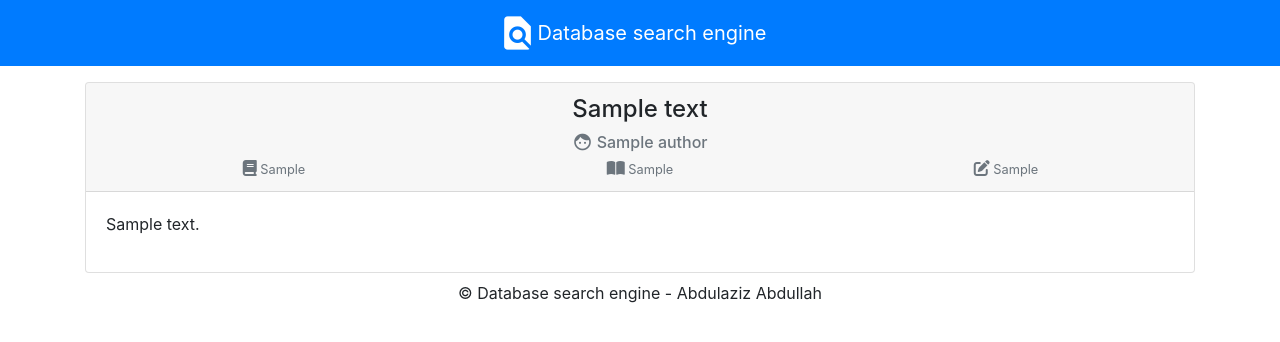
After one commit to lisan1-net/student_blogs, a Django app: page /text/1/ in a window 1280 px wide. The commit adds this page. Shown: the top 342 px of the page. Run offline with Django 5.2, Linux system fonts and the light colour scheme; tables that the repository leaves empty hold one stand-in row (values such as "Sample post"); some libraries are stand-ins or nearby versions.

Commit message:
Added the text page and linked the highlighted search result to the page.

```diff
--- a/database_search_engine/urls.py
+++ b/database_search_engine/urls.py
@@ -16,10 +16,8 @@ Including another URLconf
 """
 from django.contrib import admin
 from django.urls import path, include
-from django.conf import settings
-from django.conf.urls.static import static
 
 urlpatterns = [
     path('admin/', admin.site.urls),
     path('', include('main.urls')),
-] + static(settings.STATIC_URL, document_root=settings.STATIC_ROOT)
+]
--- a/main/templates/main/base.html
+++ b/main/templates/main/base.html
@@ -26,14 +26,17 @@
     <style>
         .material-icons {
             vertical-align: bottom;
-            font-size: medium;
+            font-size: 1.25em;
+        }
+        .fa-solid {
+            font-size: 1.25em;
         }
     </style>
 
     {% translate 'Database search engine' as  app_name%}
     {% translate 'Abdulaziz Abdullah' as owner_name %}
 
-    <title>{% block title %}{{ app_name }}{% endblock %}</title>
+    <title>{% block title %}{{ app_name }}{% endblock %}{% block extra_title %}{% endblock %}</title>
 </head>
 <body>
     <header>
--- /dev/null
+++ b/main/templates/main/text.html
@@ -0,0 +1,34 @@
+{% extends 'main/base.html' %}
+{% load search %}
+{% block extra_title %} - {{ text.title }}{% endblock %}
+{% block content %}
+    <div class="card mt-3">
+        <div class="card-header text-center">
+            <h4>{{ text.title }}</h4>
+            <h6 class="text-muted">{{ text.author|author_icon }} {{ text.author }}</h6>
+            {% if text.source %}
+                <small class="text-muted row">
+                    <span class="col">
+                        <i class="fa-solid fa-book"></i>
+                        {{ text.source }}
+                    </span>
+                    {% if text.part %}
+                        <span class="col">
+                            <i class="fa-solid fa-book-open"></i>
+                            {{ text.part }}
+                        </span>
+                    {% endif %}
+                    {% if text.editor %}
+                        <span class="col">
+                            <i class="fa-solid fa-pen-to-square"></i>
+                            {{ text.editor }}
+                        </span>
+                    {% endif %}
+                </small>
+            {% endif %}
+        </div>
+        <div class="card-body">
+            <div class="card-text">{{ text.content|paragraphs_wrap }}</div>
+        </div>
+    </div>
+{% endblock %}
--- a/main/templatetags/search.py
+++ b/main/templatetags/search.py
@@ -1,8 +1,24 @@
 from django import template
 from django.template.defaultfilters import mark_safe
 from django.core.paginator import Paginator
+from django.urls import reverse
 
 register = template.Library()
+
+
+@register.filter
+def author_icon(author):
+    icon_name = ''
+    if author.sex == 'M':
+        icon_name = 'face'
+    elif author.sex == 'F':
+        icon_name = 'face_3'
+    return mark_safe(f'<span class="material-icons">{icon_name}</span>')
+
+
+@register.filter
+def paragraphs_wrap(content):
+    return mark_safe('<p>' + content.replace('\n', '</p><p>') + '</p>')
 
 
 @register.filter
@@ -13,7 +29,7 @@ def url_with_page(request, page):
 
 
 @register.simple_tag
-def highlight_range(text: str, start: int, end: int, surrounding_words=5):
+def highlight_range(text: str, start: int, end: int, pk:int, surrounding_words=5):
     text_before = text[:start]
     highlighted_text = text[start:end]
     text_after = text[end:]
@@ -21,8 +37,10 @@ def highlight_range(text: str, start: int, end: int, surrounding_words=5):
     words_after = text_after.split(' ')
     prefix = Paginator.ELLIPSIS if len(words_before) > surrounding_words else ''
     suffix = Paginator.ELLIPSIS if len(words_after) > surrounding_words else ''
+    href = reverse('text', args=[pk])
+    onclick = f"window.open('{href}', 'newwindow', 'width=600,height=400'); return false;"
     return mark_safe(
         prefix + " ".join(words_before[-surrounding_words:]) +
-        f'<mark class="p-0 bg-warning">{highlighted_text}</mark>' +
+        f'<a class="text-warning text-decoration-none" href="{href}" onclick="{onclick}">{highlighted_text}</a>' +
         " ".join(words_after[:surrounding_words]) + suffix
     )
--- a/main/urls.py
+++ b/main/urls.py
@@ -3,5 +3,6 @@ from django.urls import path
 from main import views
 
 urlpatterns = [
+    path('text/<int:pk>/', views.text, name='text'),
     path('', views.home, name='home')
 ]
--- a/main/views.py
+++ b/main/views.py
@@ -1,11 +1,10 @@
-from typing import Iterable
-
-from django.shortcuts import render
+from django.shortcuts import render, get_object_or_404
 from django.db.models import Q
 from django.core.paginator import Paginator
 
 from main.forms import SearchForm
 from main.models import *
+from main.utils import find_search_results
 
 
 def home(request):
@@ -67,40 +66,6 @@ def home(request):
     )
 
 
-def find_search_query_position(text: str, query: str, start_index=0) -> tuple[int, int]:
-    text = text.lower()
-    query = query.lower()
-    start = text.find(query, start_index)
-    if start == -1:
-        return -1, -1
-    end = start + len(query)
-    return start, end
-
-
-def find_all_search_query_positions(text: str, query: str) -> list[tuple[int, int]]:
-    positions = []
-    start = 0
-    while start != -1:
-        start, end = find_search_query_position(text, query, start)
-        if start != -1:
-            positions.append((start, end))
-            start = end
-    return positions
-
-
-def find_search_results(query: str, search_in_content: bool, texts: Iterable[Text]) -> tuple[list[dict], int, int]:
-    in_title_frequency = 0
-    in_content_frequency = 0
-    results = []
-    for text in texts:
-        for positions in find_all_search_query_positions(text.title_normalized, query):
-            results.insert(
-                in_title_frequency,
-                {'text': text, 'start': positions[0], 'end': positions[1], 'field': 'title'}
-            )
-            in_title_frequency += 1
-        if search_in_content:
-            for positions in find_all_search_query_positions(text.content_normalized, query):
-                results.append({'text': text, 'start': positions[0], 'end': positions[1], 'field': 'content'})
-                in_content_frequency += 1
-    return results, in_title_frequency, in_content_frequency
+def text(request, pk):
+    text = get_object_or_404(Text, pk=pk)
+    return render(request, 'main/text.html', context={'text': text})
--- a/pyproject.toml
+++ b/pyproject.toml
@@ -1,6 +1,6 @@
 [tool.poetry]
 name = "database_search_engine"
-version = "0.1.0"
+version = "0.2.0"
 description = ""
 authors = ["Hamza <hamza.abbad@gmail.com>"]
 readme = "README.md"
```
Also changed, not shown: main/templates/main/parts/result_card.html (+7 -11 lines), main/utils.py (added, +42 -0 lines).
